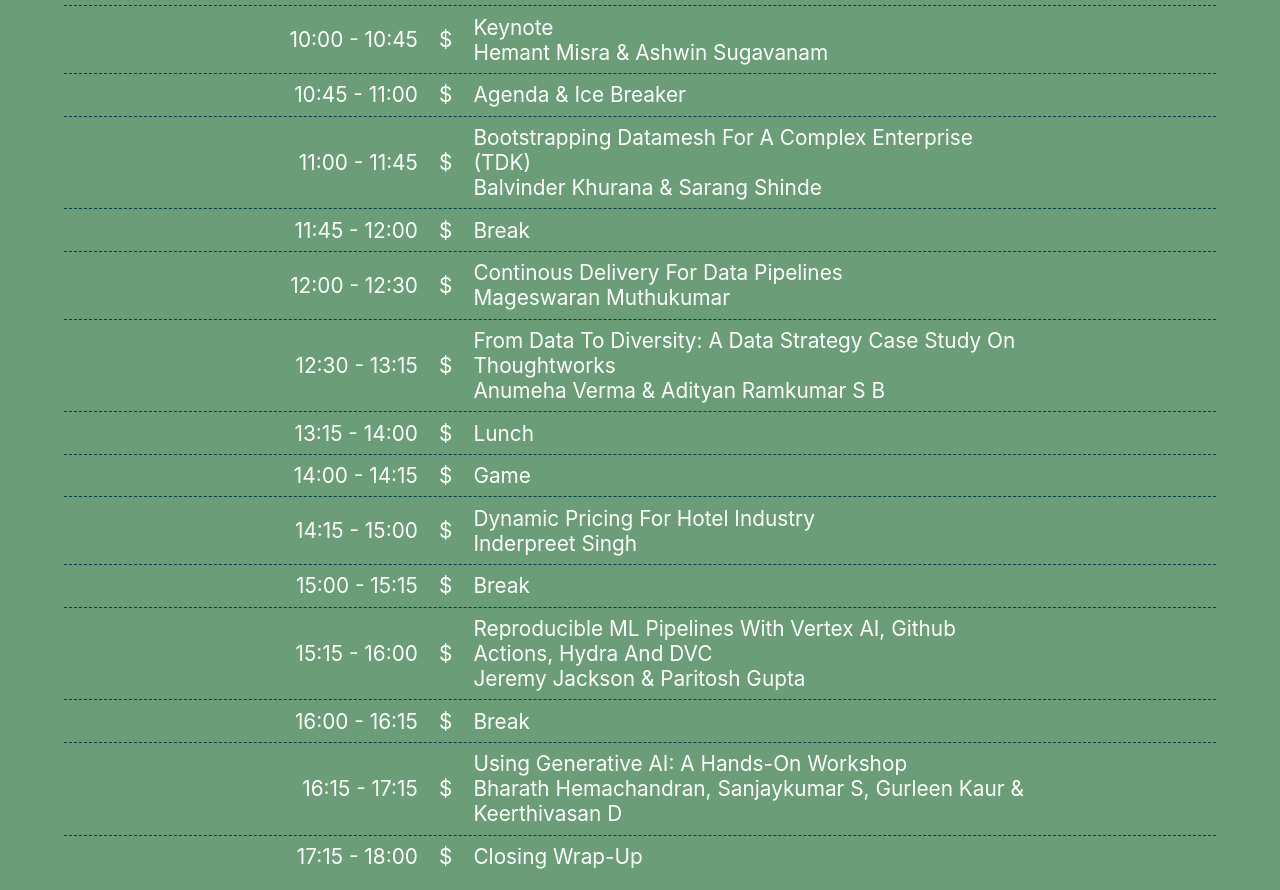
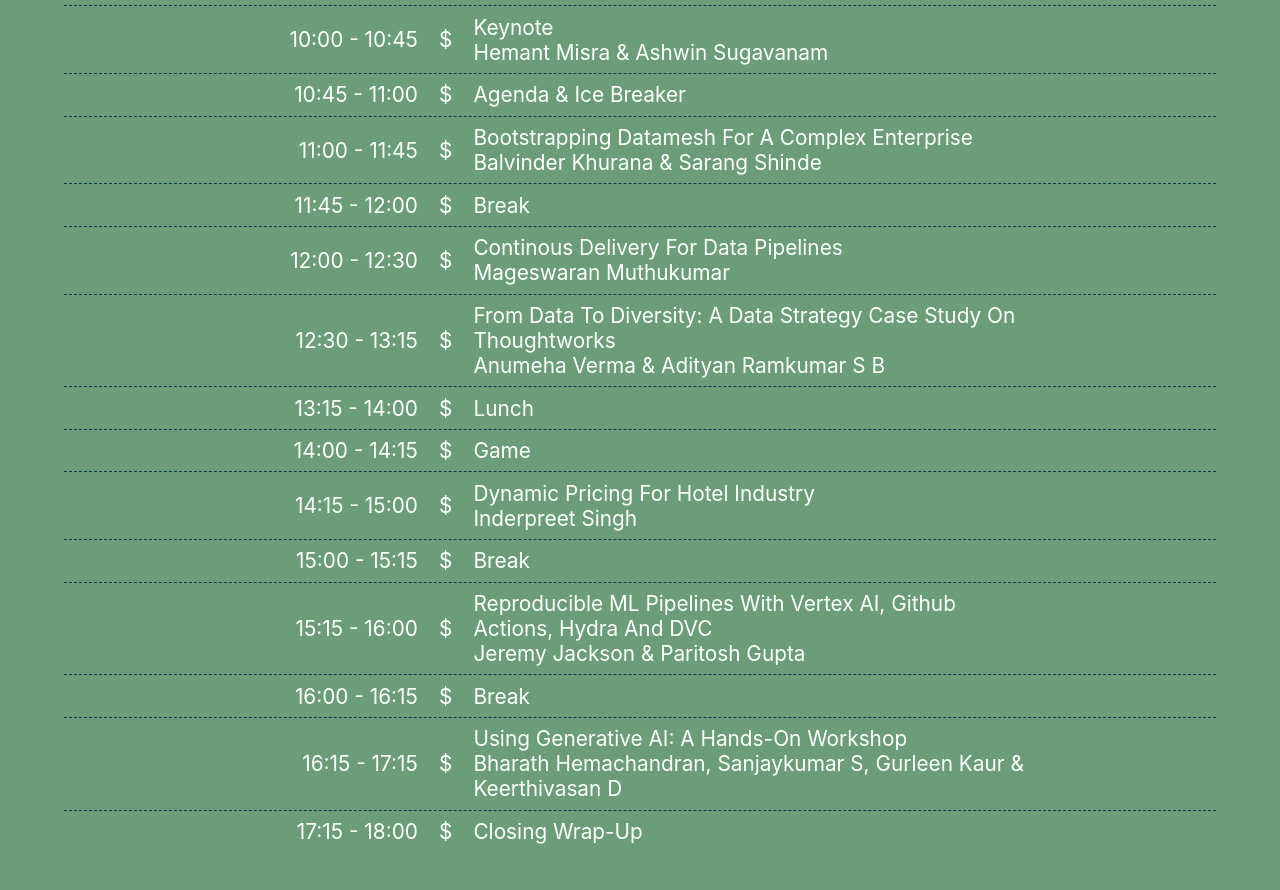
Before and after one commit to ThoughtWorks-Bangalore/Yottabyte, a React (Create React App) app: page / in a window 1280 px wide. Shown: the part 2160-3050 px from the top of the page. Built offline with nearby package versions, Linux system fonts and the light colour scheme.

Commit message:
[Procheta] Refactor. agenda

```diff
--- a/src/components/Agenda.js
+++ b/src/components/Agenda.js
@@ -27,7 +27,7 @@
           <div className="timing">11:00 - 11:45</div>
           <div className="seperation">$</div>
           <div className="detail">
-            <div>Bootstrapping Datamesh For A Complex Enterprise (TDK)
+            <div>Bootstrapping Datamesh For A Complex Enterprise
               </div>
               <div>Balvinder Khurana & Sarang Shinde</div>
             </div>
```
